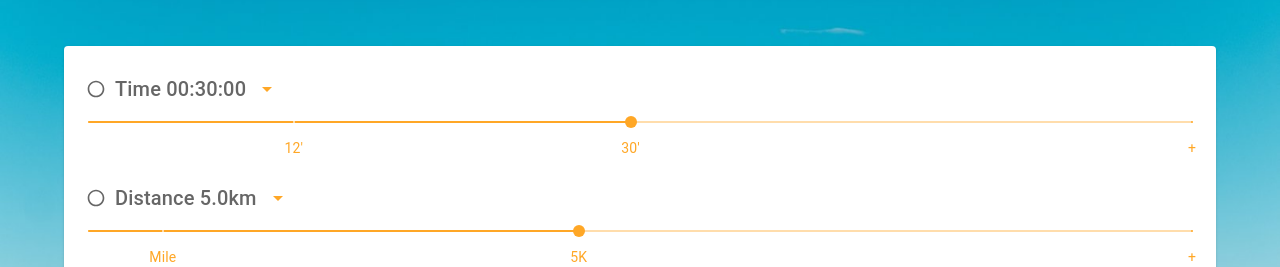
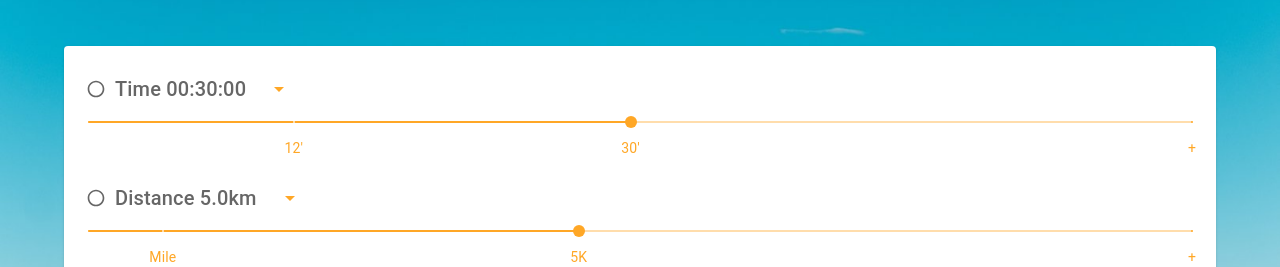
Before and after one commit to zettca/pacex, a React (Vite) app: page / in a window 1280 px wide. Shown: the part 175-442 px from the top of the page. Built offline with nearby package versions, Linux system fonts and the light colour scheme.

Commit message:
fix: Radio <-> SplitButton margin

```diff
--- a/src/components/SliderPicker.tsx
+++ b/src/components/SliderPicker.tsx
@@ -56,9 +56,7 @@ const SliderPicker: React.FC<SliderPickerProps> = ({
 
   return (
     <section aria-labelledby={id}>
-      <div className="flex items-center gap-1">
       <FormControlLabel
-          className="mr-0"
         control={
           <Radio size="small" checked={selected} onClick={onLockClick} />
         }
@@ -81,7 +79,6 @@ const SliderPicker: React.FC<SliderPickerProps> = ({
           }}
         />
       )}
-      </div>
       <Fade in={!selected} timeout={800}>
         <Slider
           disabled={selected}
```
Lines whose indentation alone changed are shown as unchanged.
